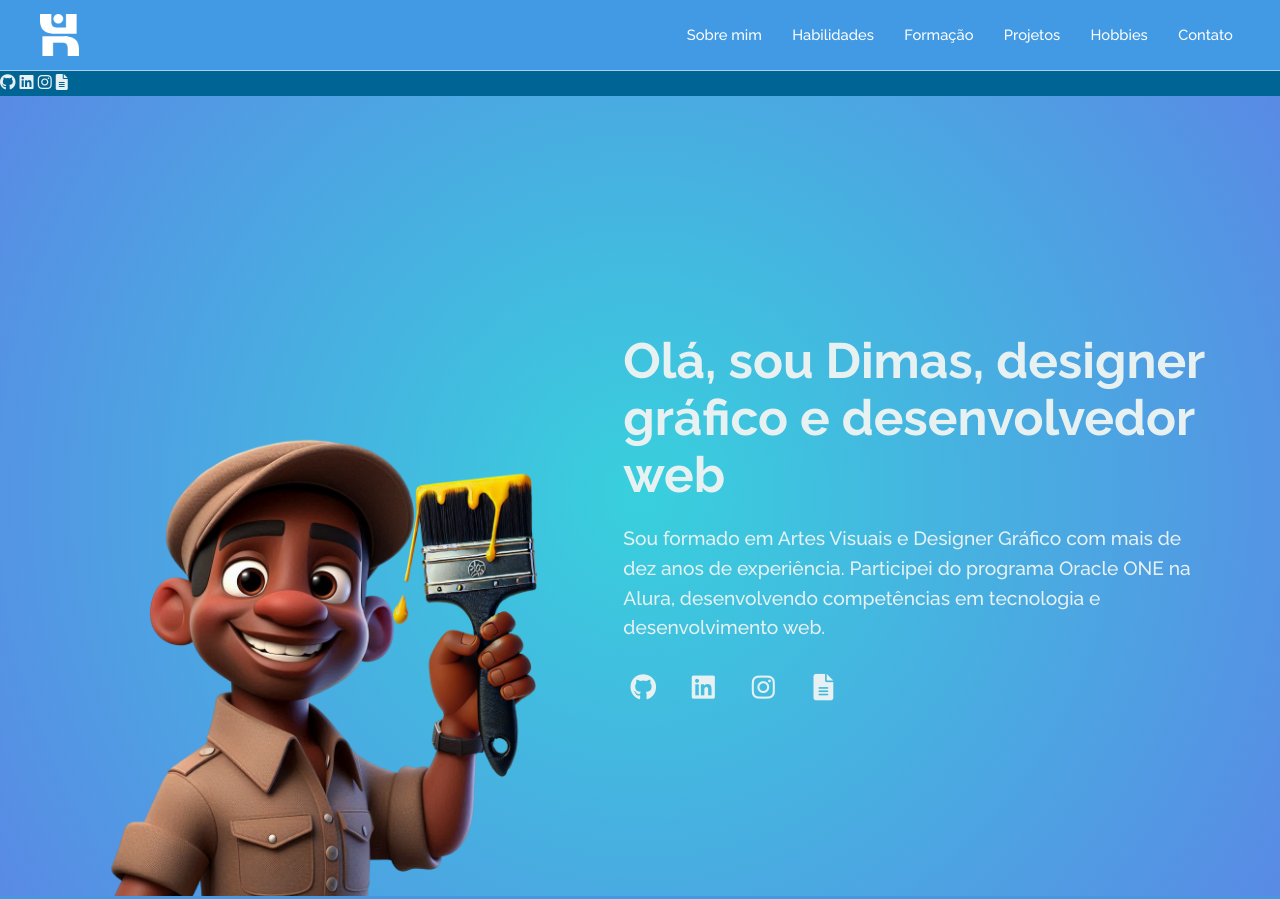
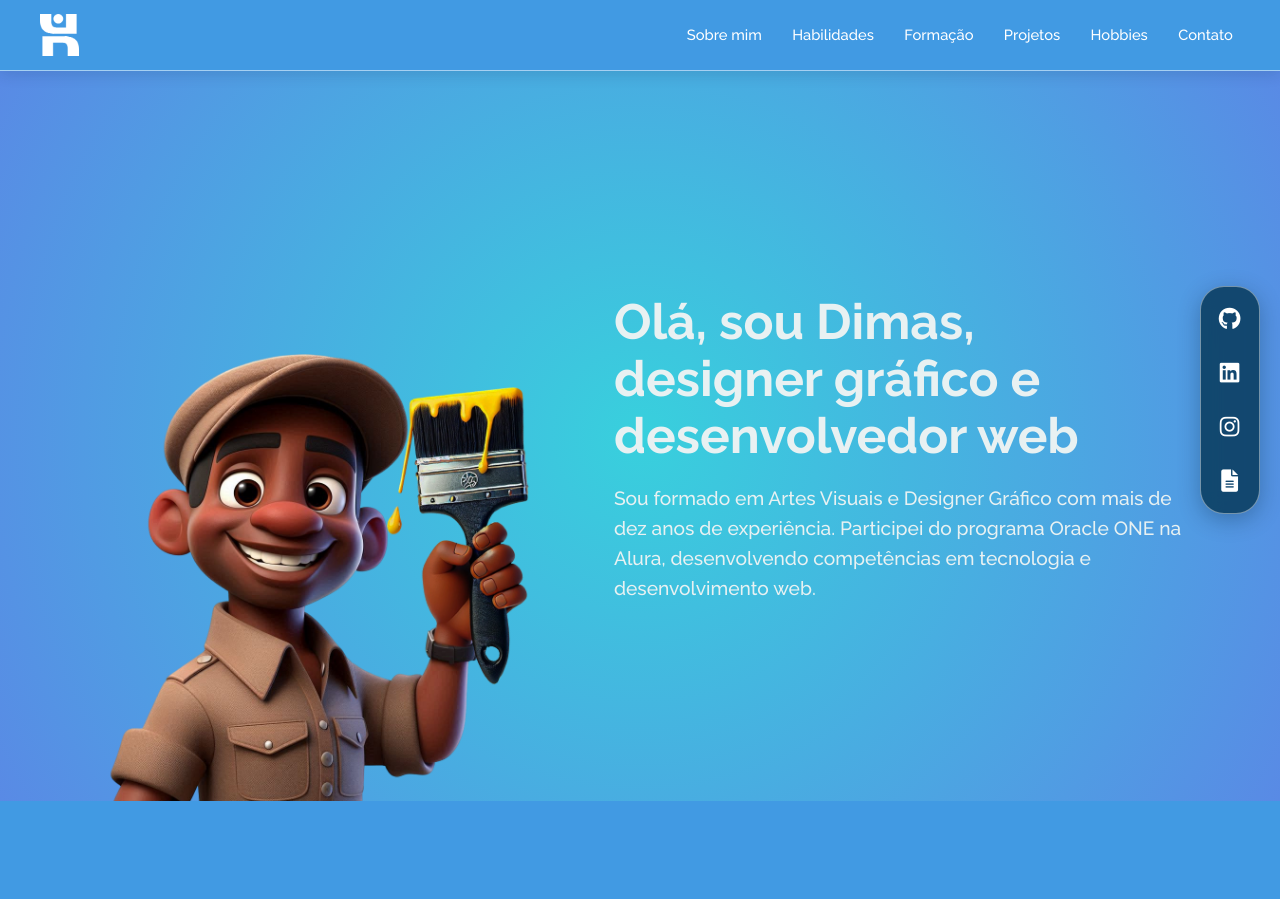
Before and after one commit to dimaswebdev/dimas_portifolio, a plain HTML site: page index.html in a window 1280 px wide. Shown: the top 899 px of the page. Drawn offline with Linux system fonts and the light colour scheme.

Commit message:
feat: scroll snap suave e menu persistente com camada social

```diff
--- a/assets/css/style.css
+++ b/assets/css/style.css
@@ -154,7 +154,7 @@ section h3 { line-height: 1.3; }
 
 /*
  * Desktop editorial fullscreen layout.
- * No scroll snapping: natural page scrolling, with sections expanding if needed.
+ * Optional proximity scroll snapping with natural scroll on oversized sections.
  * A consistent content axis and balanced whitespace prevent floating elements.
  */
 @media (min-width: 1024px) {
@@ -249,3 +249,73 @@ section h3 { line-height: 1.3; }
   .skill-circle .circle-wrapper,
   .skill-circle .circle-wrapper svg { width: 130px; height: 130px; }
 }
+
+/* Navegação persistente e snap editorial (apenas desktop). */
+.social-rail { display: none; }
+@media (min-width: 1024px) and (prefers-reduced-motion: no-preference) {
+  html {
+    scroll-snap-type: y proximity;
+    scroll-padding-top: 70px;
+  }
+  main > section {
+    scroll-snap-align: start;
+    scroll-snap-stop: normal;
+  }
+}
+@media (min-width: 1024px) {
+  .cabecalho {
+    position: sticky;
+    top: 0;
+    z-index: 70;
+    box-shadow: 0 3px 14px rgba(0, 32, 59, .14);
+  }
+  main > section {
+    min-height: calc(100vh - 70px);
+    min-height: calc(100svh - 70px);
+    /* Reserve space for the social rail at the right-hand edge. */
+    padding-right: max(6vw, 86px);
+  }
+  .social-rail {
+    position: fixed;
+    top: 50%;
+    right: clamp(12px, 1.6vw, 26px);
+    transform: translateY(-50%);
+    z-index: 65;
+    display: flex;
+    flex-direction: column;
+    align-items: center;
+    gap: 10px;
+    padding: 10px 7px;
+    border: 1px solid rgba(255,255,255,.42);
+    border-radius: 24px;
+    background: rgba(4,54,86,.82);
+    box-shadow: 0 6px 22px rgba(0,31,52,.3);
+    backdrop-filter: blur(10px);
+  }
+  .social-rail a {
+    width: 44px;
+    height: 44px;
+    display: grid;
+    place-items: center;
+    border-radius: 50%;
+    color: white;
+    text-decoration: none;
+    font-size: 1.4rem;
+    transition: transform .18s ease, background-color .18s ease;
+  }
+  .social-rail a:hover,
+  .social-rail a:focus-visible {
+    background: #fff;
+    color: #06527c;
+    transform: translateX(-3px);
+  }
+  /* The hero no longer needs a duplicate horizontal social list on desktop. */
+  .apresentacao .redes { display: none; }
+}
+@media (max-width: 1023px) {
+  .social-rail { display: none !important; }
+}
+@media (prefers-reduced-motion: reduce) {
+  html { scroll-snap-type: none !important; }
+  .social-rail a { transition: none !important; }
+}
```
